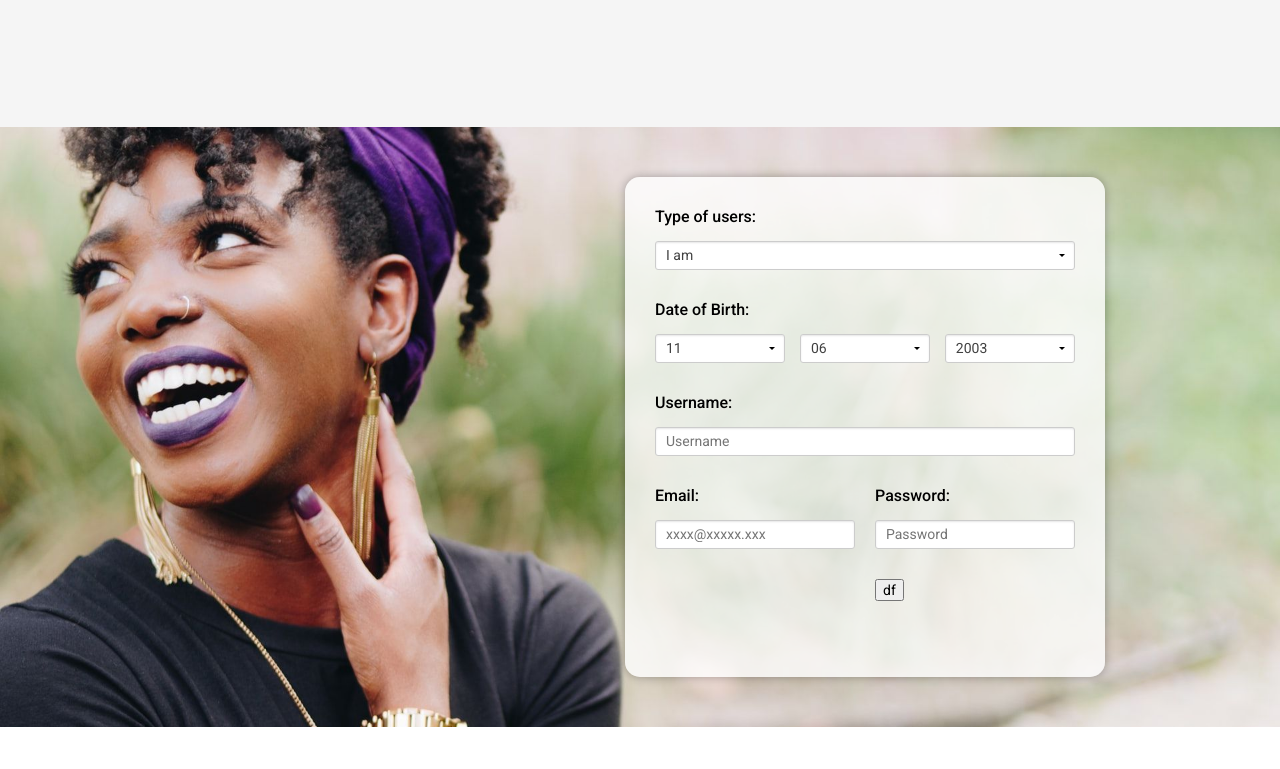
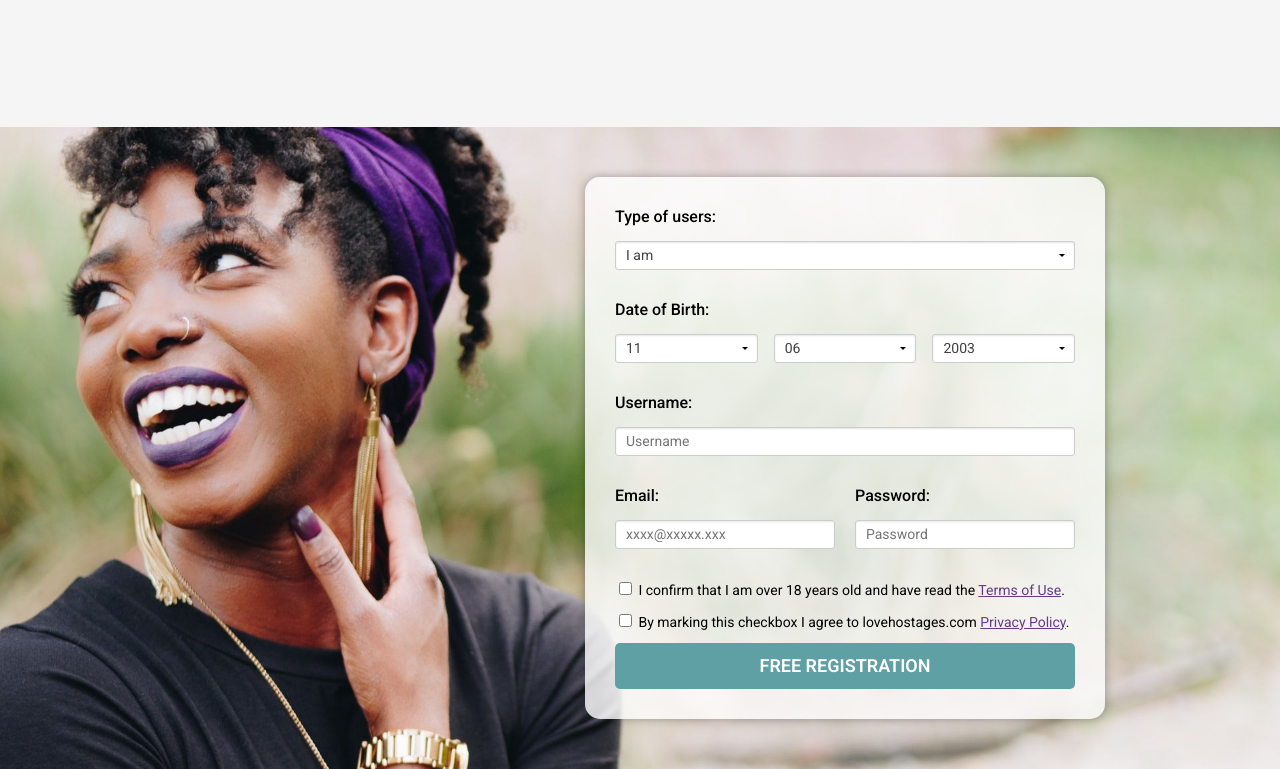
Before and after one commit to RomanVinichenko/taskPage, a website: page app/index.html in a window 1280 px wide. Shown: the part 2815-3584 px from the top of the page. Before the commit the page ends 3542 px from the top, so only its background shows below. Drawn offline with nearby package versions, Linux system fonts and the light colour scheme.

Commit message:
full form

```diff
--- a/app/index.html
+++ b/app/index.html
@@ -481,14 +481,26 @@
         <div class="form__info-inner">
           <div class="form__info-email">
             <label class="form__label" for="input__email">Email:</label>
-            <input class="form__field-username field" id="input__email" type="email" placeholder="xxxx@xxxxx.xxx" required>
+            <input class="form__field-username field" id="input__email" type="email" placeholder="xxxx@xxxxx.xxx"
+                   required>
           </div>
           <div class="form__info-pass">
             <label class="form__label" for="input__pass">Password:</label>
             <input class="form__field-username field" id="input__pass" type="password" placeholder="Password" required>
-            <button type="submit">df</button>
+
           </div>
         </div>
+        <div class="form__confirm">
+          <input class="form__confirm" type="checkbox" id="terms">
+          <label class="form__label-confirm" for="terms">I confirm that I am over 18 years old and have read the <a
+            class="form__info-link" href="#">Terms of Use</a>.</label>
+        </div>
+        <div class="form__confirm">
+          <input class="form__confirm" type="checkbox" id="policy">
+          <label class="form__label-confirm" for="policy">By marking this checkbox I agree to lovehostages.com <a
+            class="form__info-link" href="#">Privacy Policy</a>.</label>
+        </div>
+        <button class="form__btn" type="submit">Free Registration</button>
       </form>
     </div>
   </section>
--- a/app/scss/blocks/contact-form.scss
+++ b/app/scss/blocks/contact-form.scss
@@ -11,8 +11,7 @@
     margin: 0 100px 0 auto;
     padding: 30px;
     width: 100%;
-    height: 500px;
-    max-width: 480px;
+    max-width: 520px;
     border-radius: 15px;
     box-shadow: 0 0 10px rgba(0, 0, 0, 0.3);
     background-color: rgba(255, 255, 255, 0.8);
@@ -23,6 +22,7 @@
       font-weight: 500;
       font-size: 16px;
       color: $title;
+      cursor: pointer;
     }
 
     .field {
@@ -38,7 +38,6 @@
       font-weight: 400;
       font-size: 14px;
       color: rgba($bl, 0.75);
-      //background-image: url("../../images/download.svg");
       background-position: 100% center;
       background-repeat: no-repeat;
       background-color: $wh;
@@ -76,8 +75,44 @@
 
     &__info-email,
     &__info-pass {
-      width: 200px;
+      width: 220px;
+    }
+
+    &__confirm {
+      &:not(:last-child) {
+        margin-bottom: 8px;
+      }
+    }
+
+    &__label-confirm {
+      width: 100%;
+      font-size: 14px;
+      font-weight: 400;
+      color: $title;
+    }
+    &__info-link {
+      text-decoration: underline;
+      color: #663a88;
+    }
+
+    &__btn {
+      width: 100%;
+      border: none;
+      cursor: pointer;
+      text-transform: uppercase;
+      color: $wh;
+      background-color: #5fa0a5;
+      padding: 14px;
+      line-height: 1;
+      font-size: 18px;
+      border-radius: 5px;
+      font-weight: 600;
+      text-align: center;
+      transition: background-color 0.25s ease, color 0.25s ease;
+
+      &:hover {
+        background-color: #4b8185;
+      }
     }
   }
-
 }
```
Also changed, not shown: app/css/style.min.css, 1 other file.
